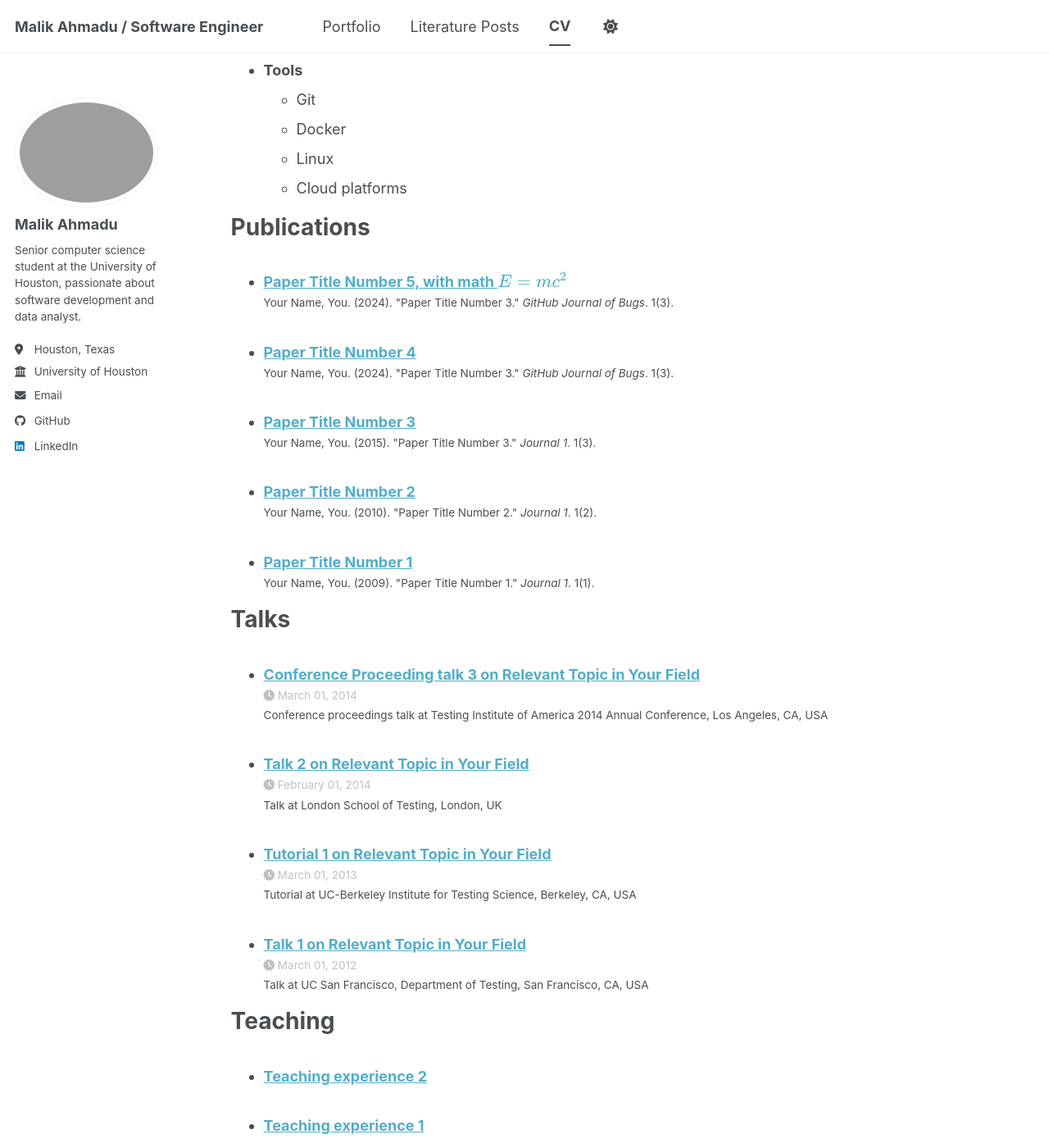
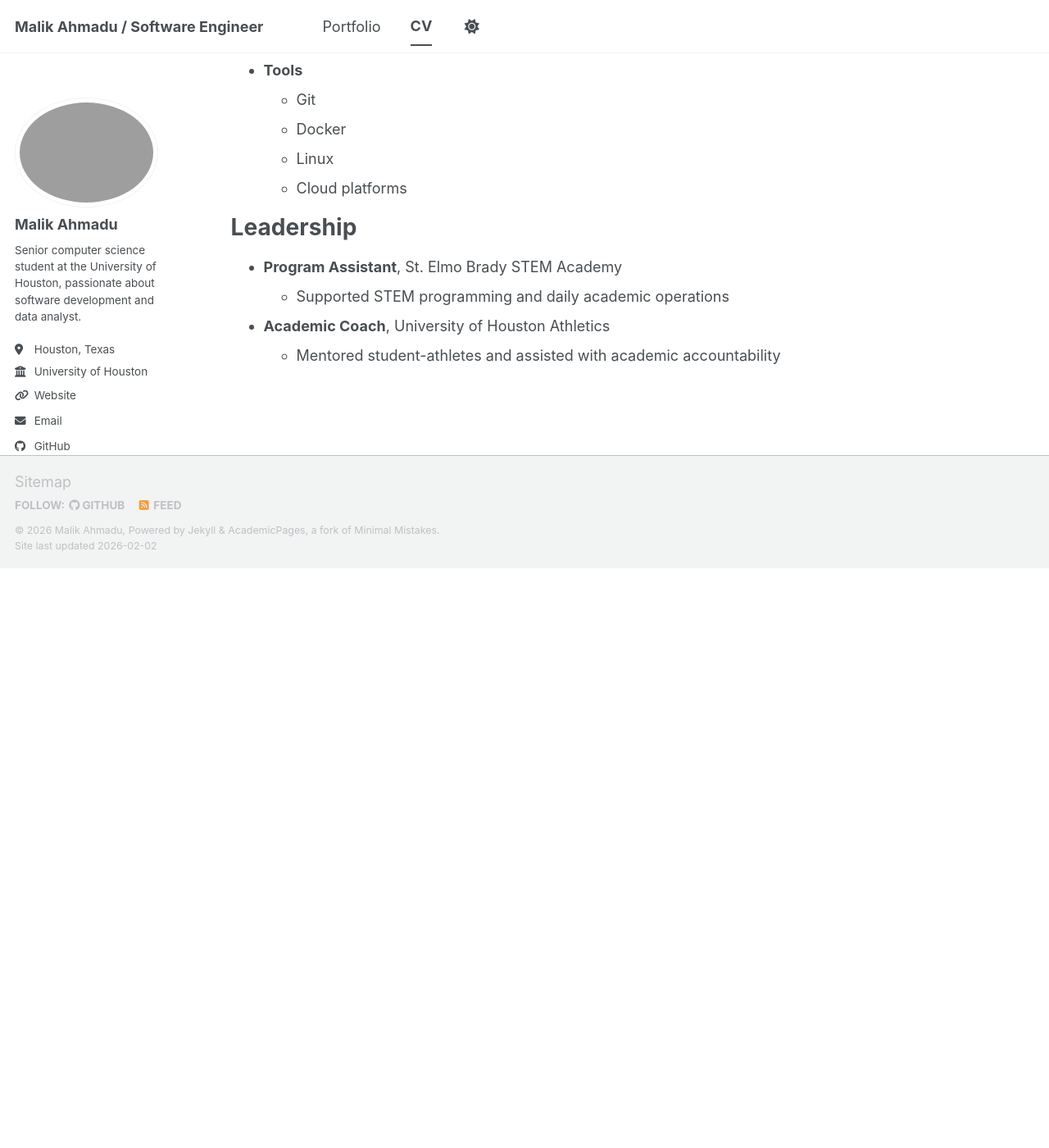
Before and after one commit to malikahmadu/Portfolio, a Jekyll site: the page built from _pages/cv.md, in a window 1280 px wide and 1400 px high, scrolled down 1100 px. Shown: the whole window at 82% size. Built offline with Jekyll 4.4.1, drawn with Linux system fonts in a browser that asks for light colours; a script bundle is joined from its source files by our own code; library files that are not in the unit come from our copies; after the commit the page ends 1793 px from its top, so only the background shows below that; some of the changed text lies outside the part shown.

Commit message:
continued rewriting the template and fixing navigation issues

```diff
--- a/_config.yml
+++ b/_config.yml
@@ -11,12 +11,12 @@
 site_theme               : "default" # The available themes options are "default", "air", "sunrise", "mint", "dirt" and "contrast"
 title                    : "Malik Ahmadu / Software Engineer" # Update this with the title of your site
 title_separator          : "-"
-name                     : &name "Your Name"
-description              : &description "Your Name's academic portfolio"   # Update this with a general description of your site, this is the default if not overridden by a page
-url                      : https://academicpages.github.io # The base hostname & protocol for your site e.g. "https://[your GitHub username].github.io",
+name                     : &name "Malik Ahmadu"
+description              : &description "Malik Ahmadu's portfolio"   # Update this with a general description of your site, this is the default if not overridden by a page
+url                      : "https://malikahmadu.github.io/Portfolio" # The base hostname & protocol for your site e.g. "https://[your GitHub username].github.io",
                                                            # or if you already have some other page hosted on Github then use "https://[your GitHub username].github.io/[Your Repo Name]"
 baseurl                  : "" # the subpath of your site, e.g. "/blog"
-repository               : "academicpages/academicpages.github.io"
+repository               : "malikahmadu/Portfolio" # the GitHub repository of your site
 
 # Site Author - The following control what appear as part of the author content on the side bar.
 #               If a field is blank the icon and link will not appear, otherwise it will be shown.
@@ -29,11 +29,11 @@
   bio              : "Senior computer science student at the University of Houston, passionate about software development and data analyst."
   location         : "Houston, Texas"
   employer         : "University of Houston"
-  uri              : # URL
+  uri              : "https://www.uh.edu/nsm/computer-science/"
   email            : "malikahmadu@gmail.com"
 
   # Academic websites
-  # academia         : # URL
+  # academia        :  ""
   # arxiv            : # URL - Update with the correct link to your profile
   # googlescholar    : "https://scholar.google.com/citations?user=PS_CX0AAAAAJ"
   # inspire-hep      : # URL
--- a/_data/navigation.yml
+++ b/_data/navigation.yml
@@ -20,8 +20,8 @@
   - title: "Portfolio"
     url: /portfolio/
 
-  - title: "Literature Posts"
-    url: /year-archive/
+  # - title: "Literature Posts"
+  #   url: /year-archive/
 
   - title: "CV"
     url: /cv/
--- a/_includes/author-profile.html
+++ b/_includes/author-profile.html
@@ -31,7 +31,7 @@
         <li class="author__desktop"><i class="fas fa-fw fa-building-columns icon-pad-right" aria-hidden="true"></i>{{ author.employer }}</li>
       {% endif %}
       {% if author.uri %}
-        <li><a href="{{ author.uri }}"><i class="fas fa-fw fa-link icon-pad-right" aria-hidden="true"></i>{{ site.data.ui-text[site.locale].website_label | default: "Website" }}</a></li>
+        <li><a href="{{ author.uri }}"><i class="fas fa-fw fa-link icon-pad-right" aria-hidden="true"></i>{{ site.data.ui-text[site.locale].website_label | default: "Department" }}</a></li>
       {% endif %}
       {% if author.email %}
         <li><a href="mailto:{{ author.email }}"><i class="fas fa-fw fa-envelope icon-pad-right" aria-hidden="true"></i>{{ site.data.ui-text[site.locale].email_label | default: "Email" }}</a></li>
--- a/_pages/cv.md
+++ b/_pages/cv.md
@@ -50,24 +50,6 @@
   * Linux
   * Cloud platforms
 
-Publications
-======
-  <ul>{% for post in site.publications reversed %}
-    {% include archive-single-cv.html %}
-  {% endfor %}</ul>
-
-Talks
-======
-  <ul>{% for post in site.talks reversed %}
-    {% include archive-single-talk-cv.html  %}
-  {% endfor %}</ul>
-
-Teaching
-======
-  <ul>{% for post in site.teaching reversed %}
-    {% include archive-single-cv.html %}
-  {% endfor %}</ul>
-
 Leadership
 ======
 * **Program Assistant**, St. Elmo Brady STEM Academy
```
Also changed, not shown: 1 other file.
